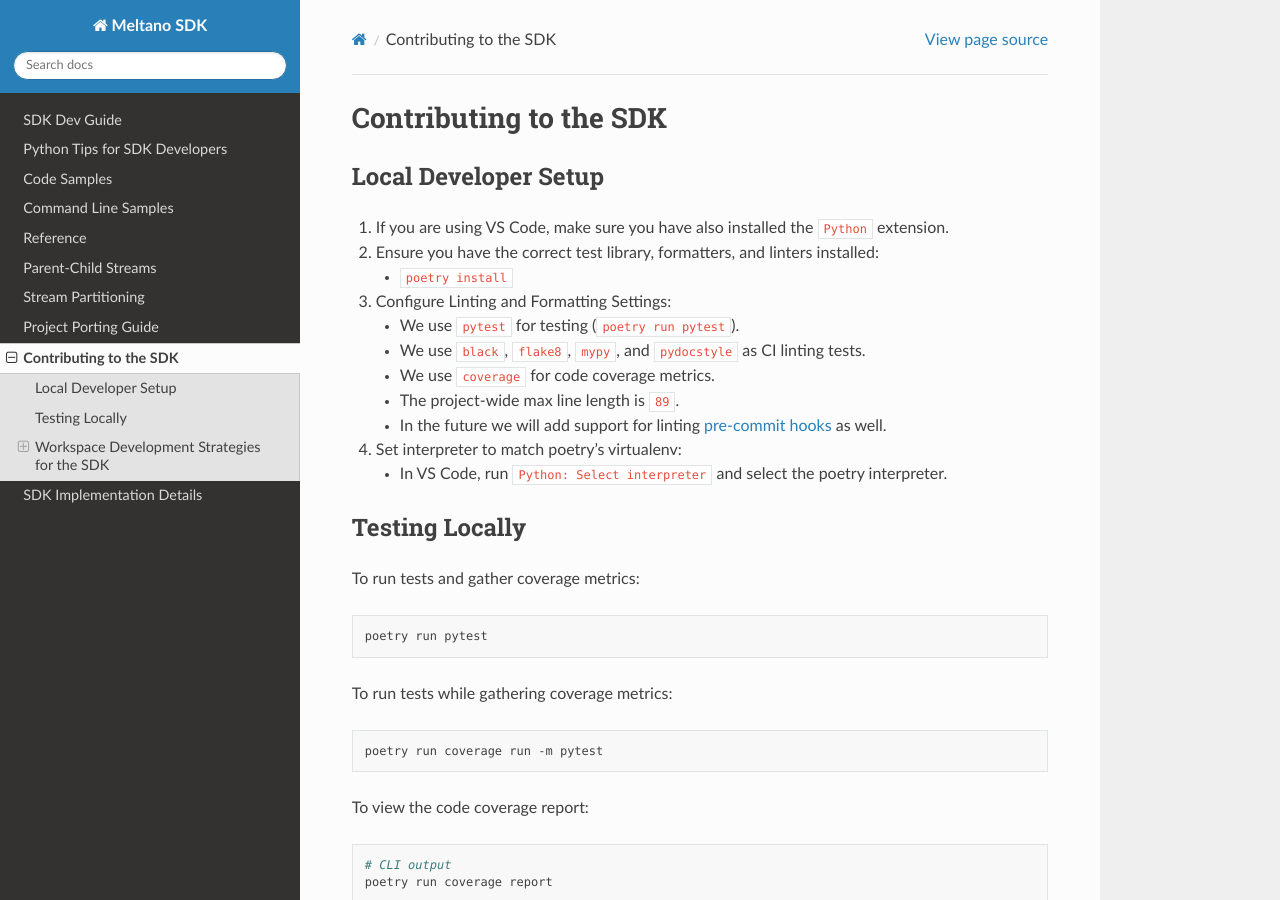
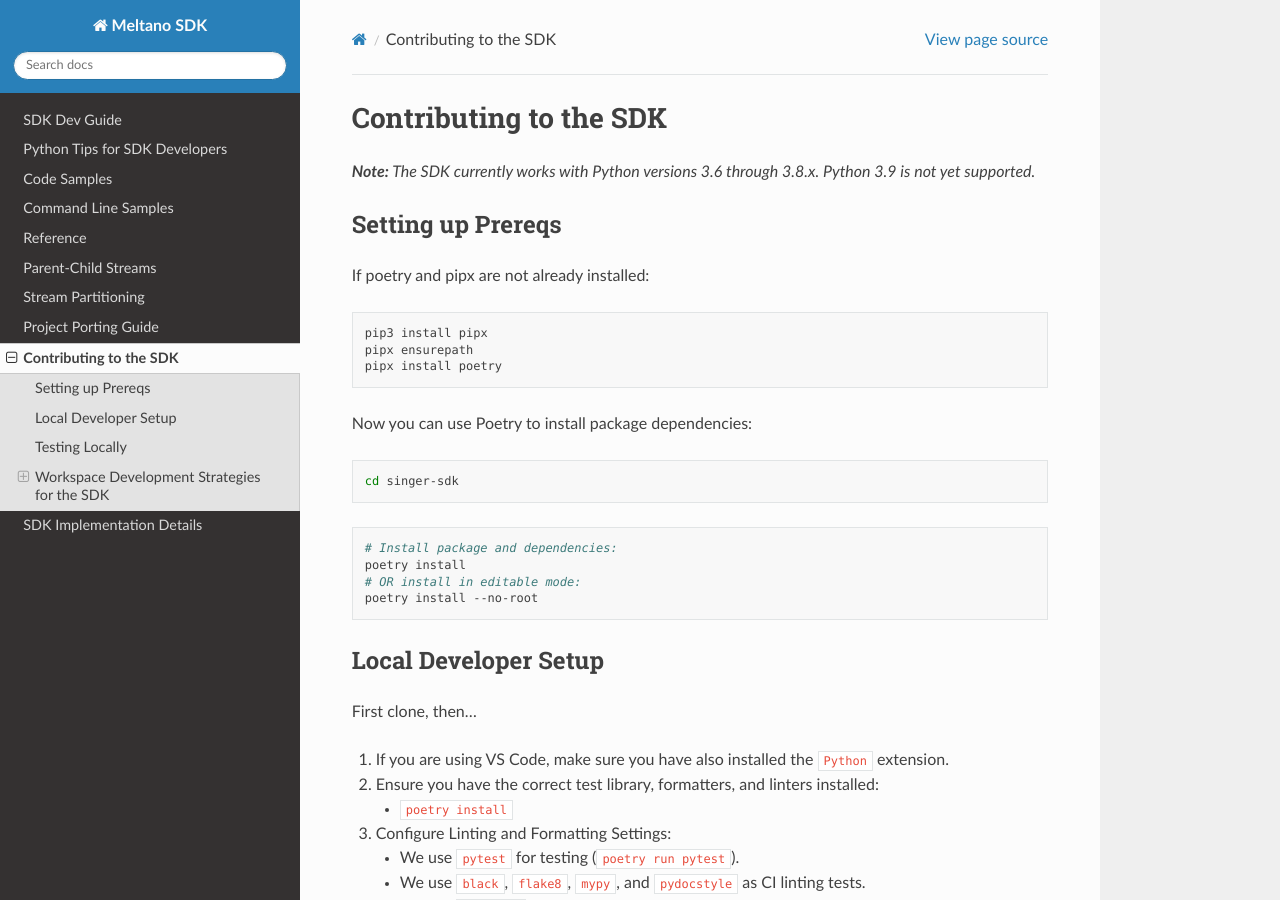
Before and after one commit to meltano/sdk, a Sphinx documentation site: the page built from docs/CONTRIBUTING.md, in a window 1280 px wide and 900 px high. Built offline with Sphinx 7.4.7 and the Read the Docs theme 2.0.0, drawn with Linux system fonts in a browser that asks for light colours; some of the changed text lies outside the part shown.

Commit message:
update contributing guide

````diff
--- a/docs/CONTRIBUTING.md
+++ b/docs/CONTRIBUTING.md
@@ -1,6 +1,33 @@
 # Contributing to the SDK
 
+_**Note:** The SDK currently works with Python versions 3.6 through 3.8.x. Python 3.9 is not yet supported._
+
+## Setting up Prereqs
+
+If poetry and pipx are not already installed:
+
+```bash
+pip3 install pipx
+pipx ensurepath
+pipx install poetry
+```
+
+Now you can use Poetry to install package dependencies:
+
+```bash
+cd singer-sdk
+```
+
+```bash
+# Install package and dependencies:
+poetry install
+# OR install in editable mode:
+poetry install --no-root
+```
+
 ## Local Developer Setup
+
+First clone, then...
 
 1. If you are using VS Code, make sure you have also installed the `Python` extension.
 2. Ensure you have the correct test library, formatters, and linters installed:
@@ -45,7 +72,6 @@ To run all tests:
 poetry run tox
 ```
 
-
 ## Workspace Development Strategies for the SDK
 
 ### Universal Code Formatting
@@ -56,3 +82,8 @@ poetry run tox
 ### Pervasive Python Type Hints
 
 Type hints allow us to spend less time reading documentation.
+
+### What is Poetry and why do we need it?
+
+For more info on `Poetry` and `Pipx`, please see the topic in our
+[python tips](python_tips.md) guide.
````
